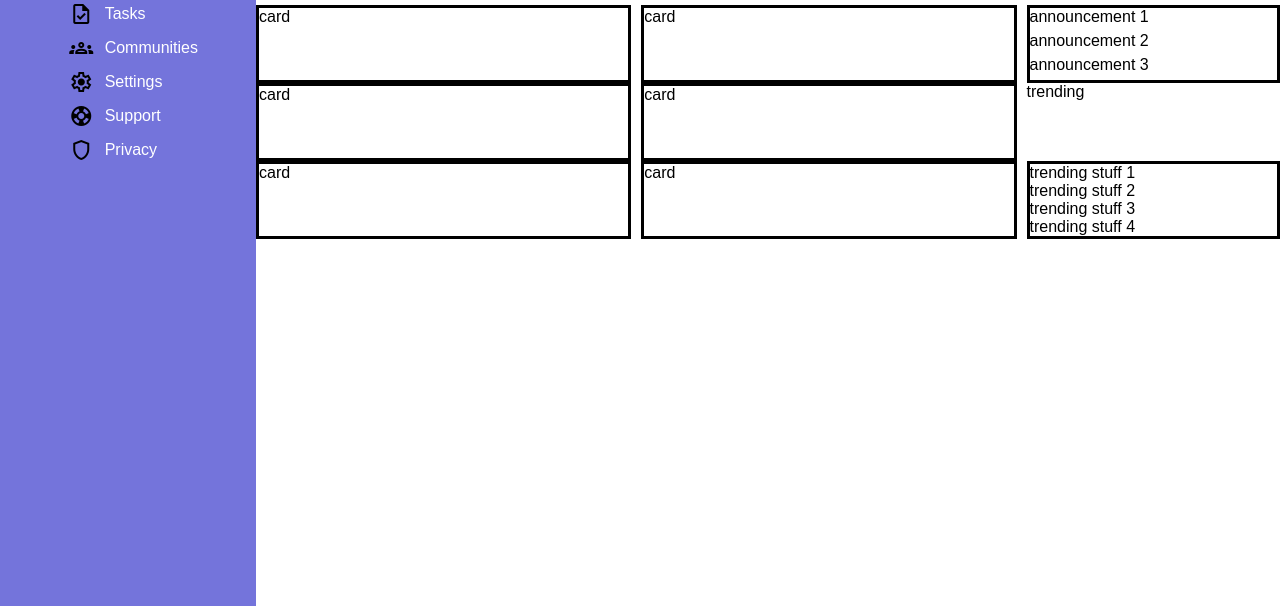
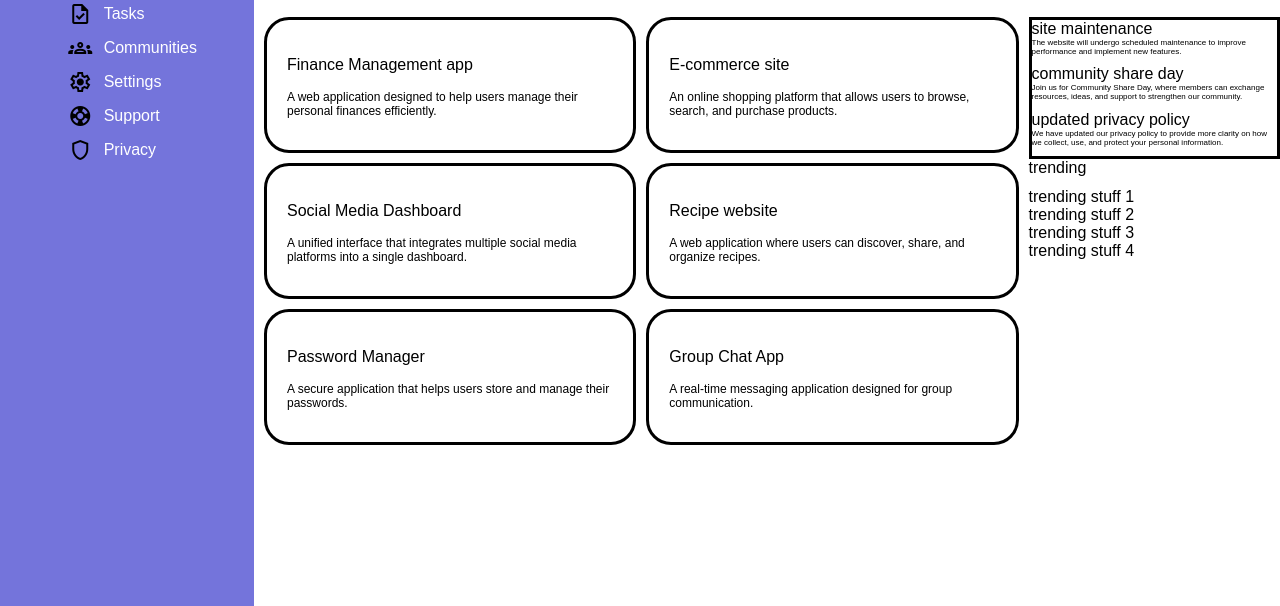
Before and after one commit to bwhelan212/admin-dashboard, a plain HTML site: page index.html in a window 1280 px wide. Shown: the part 194-800 px from the top of the page. Drawn offline with nearby package versions, Linux system fonts and the light colour scheme.

Commit message:
added cards and formatted accouncements

```diff
--- a/index.html
+++ b/index.html
@@ -128,35 +128,83 @@
 
         <div class="main-content">
             <div class="your-project">
-                your project
+                <div>your project</div>
             </div>
             <div class="announcement-title">
-                announcements
+                <div>announcements</div>
             </div>
 
             <div class="card-container">
-                <div class="card">card</div>
-                <div class="card">card</div>
-                <div class="card">card</div>
-                <div class="card">card</div>
-                <div class="card">card</div>
-                <div class="card">card</div>
+                <div class="card">
+                    <p> Finance Management app</p>
+                    <p>A web application designed to help users manage their personal finances
+                       efficiently.
+                    </p>
+
+                </div>
+                <div class="card">
+                    <p>E-commerce site</p>
+                    <p>An online shopping platform that allows users to browse, search, and
+                       purchase products.
+                     </p>
+                </div>
+                <div class="card">
+                    <p>Social Media Dashboard</p>
+                    <p>A unified interface that integrates multiple social media platforms into a single dashboard.
+                      </p>
+                </div>
+                <div class="card">
+                    <p>Recipe website</p>
+                    <p>A web application where users can discover, share, and organize recipes.
+                    </p>
+                </div>
+                <div class="card">
+                    <p>Password Manager</p>
+                    <p>A secure application that helps users store and manage their passwords.
+                      </p>
+                    </div>
+                <div class="card">
+                    <p>Group Chat App</p>
+                    <p>A real-time messaging application designed for group communication.
+                      </p>
+                </div>
             </div>
 
             <div class="announcement-box">
-                <div>announcement 1</div>
-                <div>announcement 2</div>
-                <div>announcement 3</div>
+                <div>
+                    <div>site maintenance</div>
+                    <div>The website will undergo scheduled maintenance to improve performance and implement new features.</div>
+                </div>
+                <div>
+                    <div>community share day</div>
+                    <div>Join us for Community Share Day, where members can exchange resources, ideas, and support to strengthen our community.</div>
+                </div>
+                <div>
+                    <div>updated privacy policy</div>
+                    <div>We have updated our privacy policy to provide more clarity on how we collect, use, and protect your personal information.</div>
+                </div>
             </div>
-            <div class="trending-title">
+            <div class="trend-container">
+                <div class="trend-title">
+                    trending
+                </div>
+                <div class="trend-box">
+                    <div> trending stuff 1</div>
+                    <div> trending stuff 2</div>
+                    <div> trending stuff 3</div>
+                    <div> trending stuff 4</div>
+                </div>
+            </div>
+            <!-- <div class="trending-title">
                 trending
             </div>
             <div class="trending-box">
+                make a grid for trending tile and trending box maybe
                <div> trending stuff 1</div>
                <div> trending stuff 2</div>
                <div> trending stuff 3</div>
                <div> trending stuff 4</div>
-            </div>
+            </div>-->
         </div>
     </div>
 
--- a/style.css
+++ b/style.css
@@ -13,6 +13,8 @@ html,body{
     align-items: start;
     width:100%;
     height:100%;
+    column-gap: 10px;
+    row-gap:15px;
 }
 
 .sidebar {
@@ -122,7 +124,7 @@ input[type=text] {
 }
 .main-content {
     display:grid;
-    grid-template-rows: 1fr repeat(3,2fr);
+    grid-template-rows: 1fr repeat(3,4fr);
     grid-template-columns: 3fr 1fr;
     column-gap:10px;
 }
@@ -132,12 +134,15 @@ input[type=text] {
     display:grid;
     grid-template-columns: 1fr 1fr;
     grid-template-rows: 1fr 1fr 1fr;
-    column-gap:10px;
+    gap:10px;
+
     /* grid-template-rows: repeat(auto-fit, minmax(150px, 1fr)); */
 }
 
 .card-container .card {
     border:solid;
+    border-radius: 25px;
+    padding:20px;
 }
 
 .announcement-box {
@@ -147,8 +152,20 @@ input[type=text] {
     /* border-radius:30px; */
 }
 
+.trend-container{
+    display:grid;
+    grid-template-rows: 1fr 4fr;
+}
 .trending-box {
     display:grid;
     grid-template-rows: 1fr 1fr 1fr;
     border:solid;
 }
+
+.card > p + p {
+    font-size:12px;
+}
+
+.announcement-box > div > div + div {
+    font-size: 8px;
+}
```
